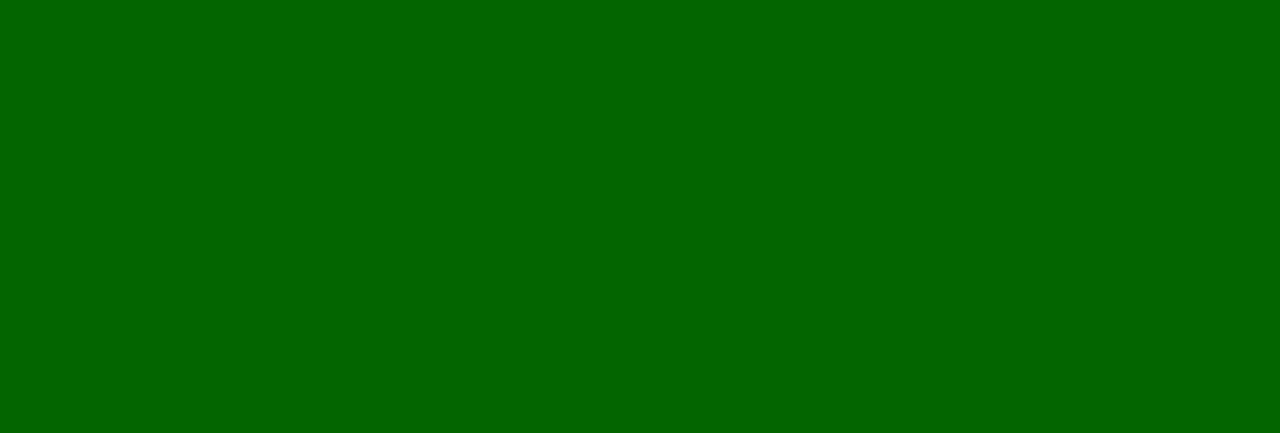
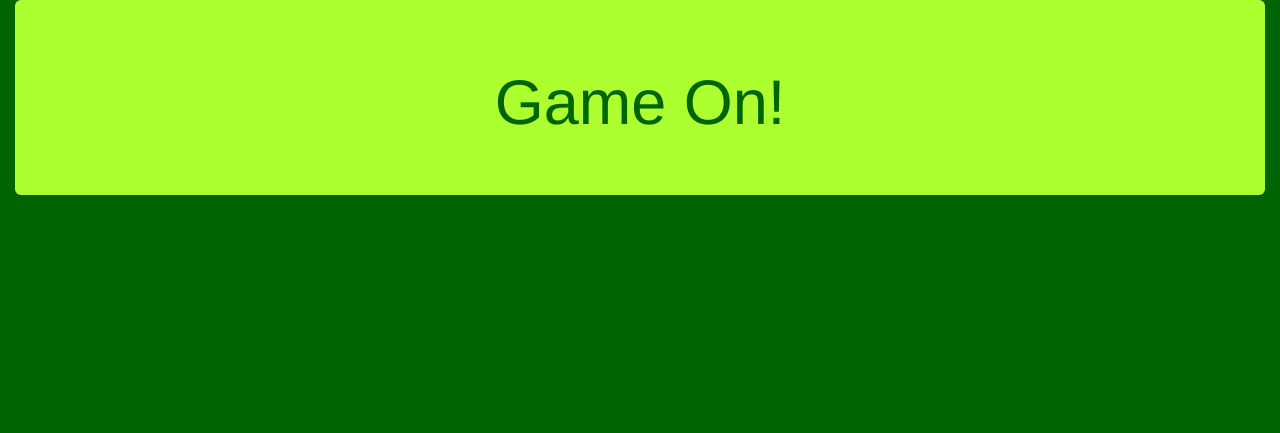
Before and after one commit to Sammojr614/Gamepage, a plain HTML site: page gamepage.html in a window 1280 px wide. Drawn offline with nearby package versions, Linux system fonts and the light colour scheme.

Commit message:
Added More Style and Some bootstrap

```diff
--- a/css/style.css
+++ b/css/style.css
@@ -1,3 +1,8 @@
 body{
     background-color:darkgreen;
 }
+.jumbotron{
+    text-align:center;
+    background-color:greenyellow;
+    color:darkgreen;
+}
--- a/gamepage.html
+++ b/gamepage.html
@@ -1,11 +1,25 @@
 <!DOCTYPE html>
 <html>
     <head>
+            <meta charset="utf-8">
+            <meta http-equiv="X-UA-Compatible" content="IE=edge">
+            <meta name="viewport" content="width=device-width, initial-scale=1">
+
+            <script src="https://ajax.googleapis.com/ajax/libs/jquery/1.12.4/jquery.min.js"></script>
+
+            <!-- Bootstrap CSS -->
+            <link rel="stylesheet" href="https://maxcdn.bootstrapcdn.com/bootstrap/3.3.7/css/bootstrap.min.css" integrity="sha384-BVYiiSIFeK1dGmJRAkycuHAHRg32OmUcww7on3RYdg4Va+PmSTsz/K68vbdEjh4u" crossorigin="anonymous">
+
+            <!-- Bootstrap JavaScript -->
+            <script src="https://maxcdn.bootstrapcdn.com/bootstrap/3.3.7/js/bootstrap.min.js" integrity="sha384-Tc5IQib027qvyjSMfHjOMaLkfuWVxZxUPnCJA7l2mCWNIpG9mGCD8wGNIcPD7Txa" crossorigin="anonymous"></script>
 <link rel="stylesheet" type="text/css" href="css/style.css">
 <title>Games!</title>
     </head>
     <body>
-        <script src="Java/game.js"></script>
-        <canvas id="gameCanvas" height="200px" width="200px"></canvas>
+        <div class="container-fluid">
+            <div class="jumbotron"><h1>Game On!</h1></div>
+                <script src="Java/game.js"></script>
+                <canvas id="gameCanvas" height="200px" width="200px"></canvas>
+        </div>
     </body>
 </html>
```
